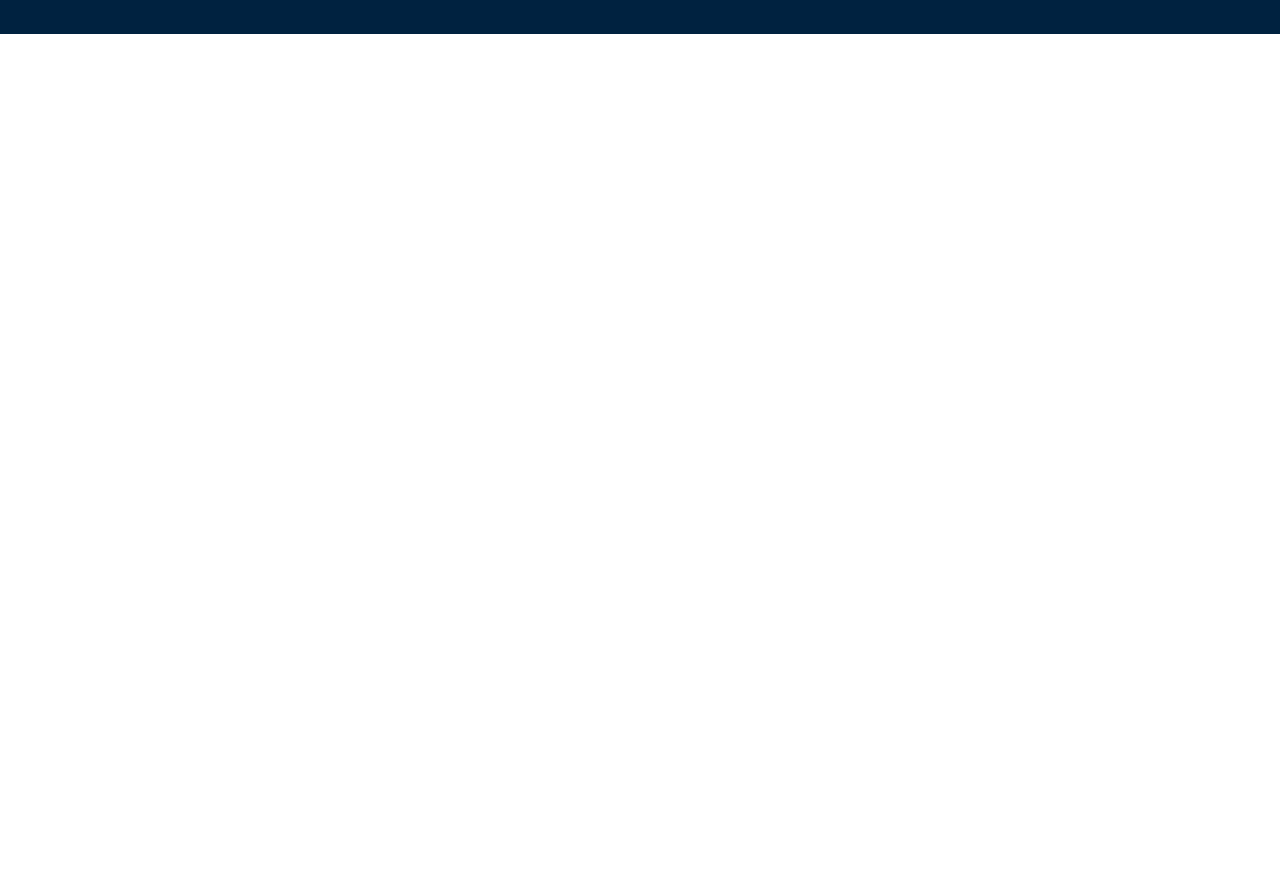
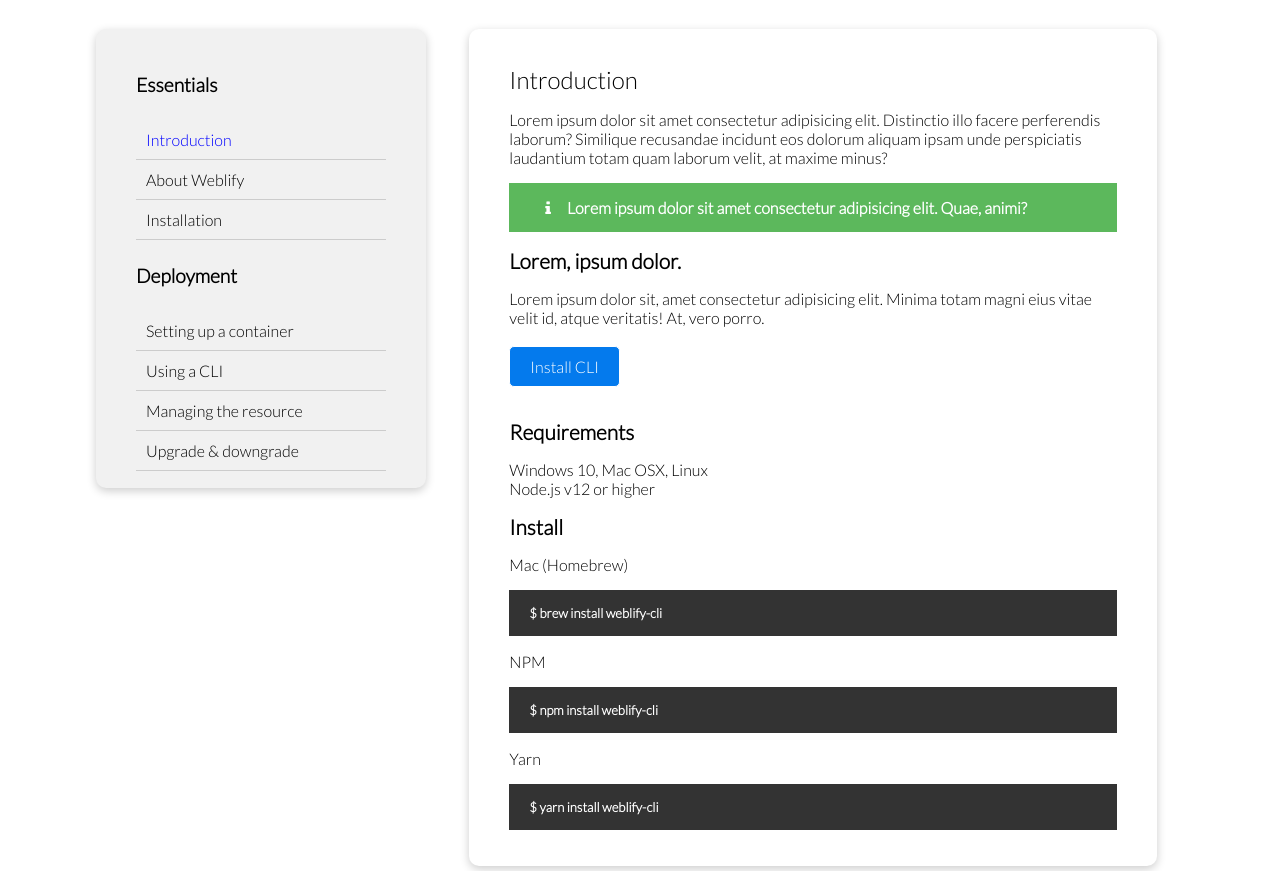
Before and after one commit to FatScythe/Weblify, a plain HTML site: page docs.html in a window 1280 px wide. Shown: the part 309-1180 px from the top of the page. Before the commit the page ends 800 px from the top, so only its background shows below. Drawn offline with Linux system fonts and the light colour scheme.

Commit message:
Completed the Docs page

```diff
--- a/css/docs.css
+++ b/css/docs.css
@@ -15,6 +15,14 @@
 
 html {
 	scroll-behavior: smooth;
+}
+
+.card {
+	background-color: #fff;
+	border-radius: 10px;
+	padding: 20px 40px;
+	/*width: 65%;*/
+	box-shadow: 0 3px 10px rgba(0, 0, 0, 0.2);
 }
 
 header {
@@ -80,6 +88,143 @@ nav ul li {
 
 }
 
+/*-------------------- FEATURES ------------------*/
+
+.docs div:first-child {
+	align-self: center;
+}
+
+
+.docs div:last-child {
+	justify-self: flex-end;
+}
+
+.docs div:last-child img {
+	width: 200px;
+	height: 200px;
+}
+
+@media screen and (max-width: 768px) {
+	.docs div {
+		grid-template-columns: 1fr;
+		text-align: center;
+		padding: 20px 0;
+	}
+
+	.docs div:last-child {
+		justify-self: center;
+	}
+}
+
+@media screen and (max-width: 500px) {
+	.docs div {
+		padding: 0 0 20px 0;
+	}
+}
+
+
+/*------------------Essentials and Introduction--------------------*/
+.sub-hero {
+	height: 100%;
+}
+
+.sub-hero .container {
+	display: grid;
+	justify-content: space-between;
+	align-content: center;
+	grid-template-columns: 1fr 2fr;
+	height: 100%;
+	gap: 1rem;
+}
+
+.sub-hero .container .essential {
+	background: #f1f1f1;
+	width: 70%;
+	height: 50%;
+}
+
+.sub-hero .container .essential h1 {
+	font-weight: bold;
+	font-size: 1.2em;
+}
+
+.sub-hero .container nav ul li {
+	list-style: none;
+	border-bottom: 1px solid #ccc;
+	padding: 10px;
+}
+
+.sub-hero .container nav ul li a {
+	color: #000;
+}
+
+.sub-hero .container nav ul li a:hover {
+	font-weight: bold;
+}
+
+.sub-hero .container nav ul li .active {
+	color: blue;
+}
+
+.sub-hero .container .intro {
+	width: 85%;
+}
+
+.sub-hero .container .intro *:nth-child(3) {
+	background: #5CB85C;
+	color: #fff;
+	font-weight: bold;
+	padding: 15px 20px;
+}
+
+.sub-hero .container .intro *:nth-child(4), *:nth-child(8), *:nth-child(10) {
+	font-weight: bold;
+	font-size: 1.3rem;
+}
+
+.sub-hero .container .intro .btn {
+	background: var(--blue);
+	font-size: 1rem;
+	margin-bottom: 1rem;
+}
+
+.sub-hero .container .intro h3 {
+	font-size: 1rem;
+}
+
+.sub-hero .container .intro h3 + p {
+	background: #333;
+	color: #fff;
+	padding: 15px 20px;
+	font-weight: bold;
+
+}
+
+@media screen and (max-width: 768px) {
+	.sub-hero .container {
+		justify-content: center;
+		grid-template-columns: 1fr;
+	}
+
+	.sub-hero .container .essential {
+		width: 80%;
+		height: 90%
+	}
+
+	.sub-hero .container .intro {
+		width: 80%;
+	}
+}
+
+@media screen and (max-width: 500px) {
+	.sub-hero .container .essential {
+		width: 70%;
+	}
+
+	.sub-hero .container .intro {
+		width: 70%;
+	}
+}
 
 
 
--- a/css/utilities.css
+++ b/css/utilities.css
@@ -80,6 +80,10 @@ a {
 
 
 /* Text sizes */
+.tiny {
+	font-size: 13px;
+}
+
 .lead {
   font-size: 20px;
 }
--- a/docs.html
+++ b/docs.html
@@ -4,6 +4,7 @@
 	<title>Documentation | Weblify</title>
 	<link rel="stylesheet" href="css/utilities.css">
 	<link rel="stylesheet" href="css/docs.css">
+	<link rel="stylesheet" href="https://cdnjs.cloudflare.com/ajax/libs/font-awesome/4.7.0/css/font-awesome.min.css">
 	<meta name="viewport" content="width=device-width, initial-scale=1.0">
 	<meta charset="utf-8">
 </head>
@@ -24,9 +25,84 @@
 		</div>
 	</section>
 
+	<!-------------------- DOCUMENTATION ------------------>
+	<section class="docs bg-primary">
+		<div class="container grid">
+			<div>
+				<h1 class="xl">Docs</h1><br>
+				<p class="lead">Learn how to work with the Weblify platform</p>
+			</div>
 
+			<div>
+				<img src="image/docs.png" alt="Documentation">
+			</div>
+		</div>
+	</section>
 
 </header>
+
+<main>
+
+		<!------------------Essentials and Introduction-------------------->
+
+	<section class="sub-hero my-3">
+		<div class="container">
+			<div class="essential card">
+
+				<h1 class="my-2">Essentials</h1>
+				<nav>
+					<ul>
+						<li><a href="" class="active">Introduction</a></li>
+						<li><a href="">About Weblify</a></li>
+						<li><a href="">Installation</a></li>
+					</ul>
+				</nav>
+
+				<h1 class="my-2">Deployment</h1>
+				<nav>
+					<ul>
+						<li><a href="">Setting up a container</a></li>
+						<li><a href="">Using a CLI</a></li>
+						<li><a href="">Managing the resource</a></li>
+						<li><a href="">Upgrade & downgrade</a></li>
+					</ul>
+				</nav>
+
+			</div>
+
+			<div class="intro card">
+				<h1 class="my-1">Introduction</h1>
+				<p class="my-1">Lorem ipsum dolor sit amet consectetur adipisicing elit. Distinctio illo facere perferendis laborum? Similique recusandae incidunt eos dolorum aliquam ipsam unde perspiciatis laudantium totam quam laborum velit, at maxime minus?</p>
+
+				<p><i class="fa fa-info px-1"></i>Lorem ipsum dolor sit amet consectetur adipisicing elit. Quae, animi?</p>
+
+				<h2 class="my-1">Lorem, ipsum dolor.</h2>
+
+				<p>Lorem ipsum dolor sit, amet consectetur adipisicing elit. Minima totam magni eius vitae velit id, atque veritatis! At, vero porro.</p><br>
+
+				<button class="btn">Install CLI</button>
+
+				<h1 class="my-1">Requirements</h1>
+
+				<p>Windows 10, Mac OSX, Linux<br>Node.js v12 or higher</p>
+
+				<h2 class="my-1">Install</h2>
+
+				<h3>Mac (Homebrew)</h3>
+
+				<p class="my-1 tiny">$ brew install weblify-cli</p>
+
+				<h3>NPM</h3>
+
+				<p class="my-1 tiny">$ npm install weblify-cli</p>
+
+				<h3>Yarn</h3>
+
+				<p class="my-1 tiny">$ yarn install weblify-cli</p>
+			</div>
+		</div>
+	</section>
+</main>
 
 
 
```
